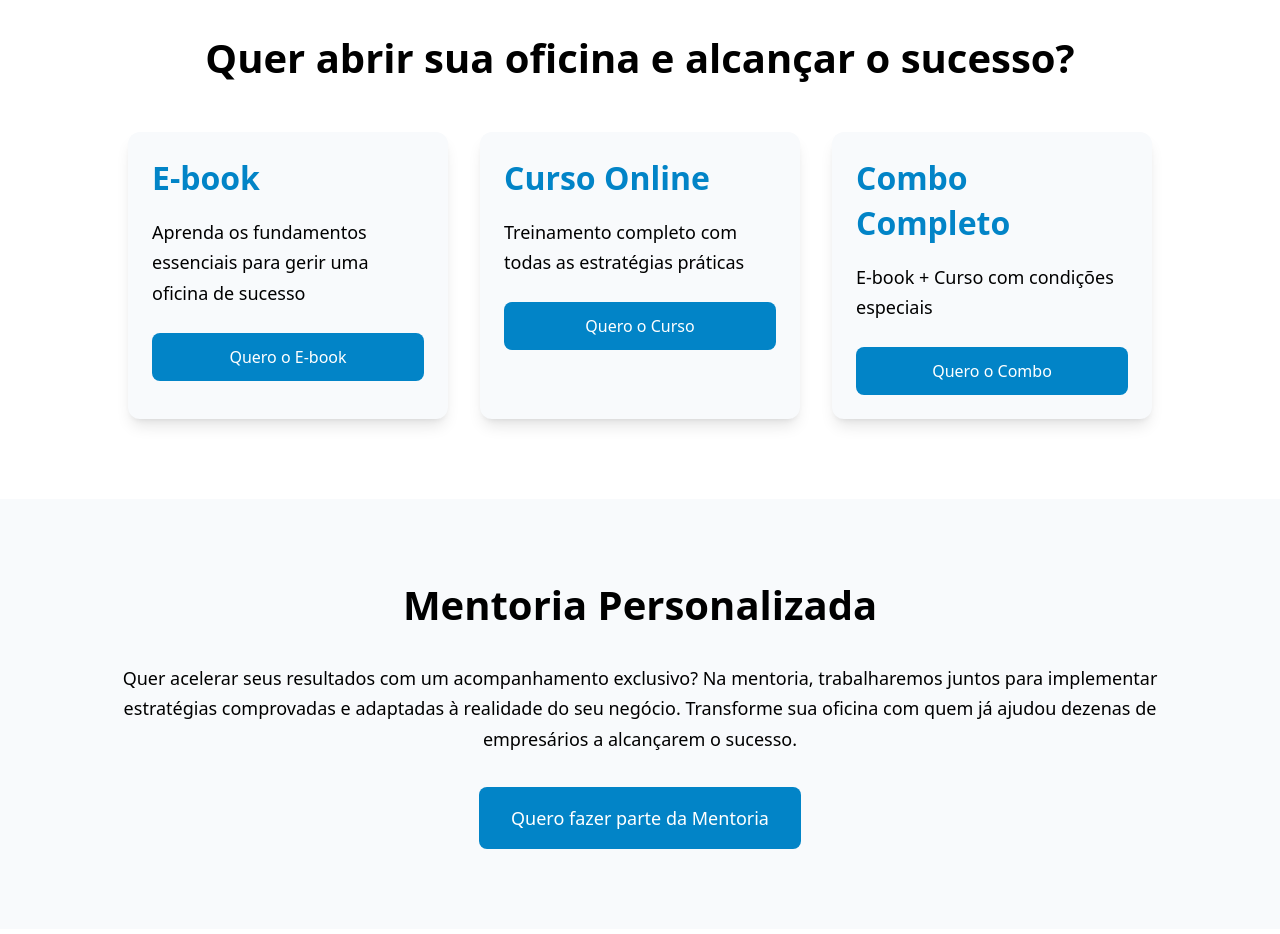
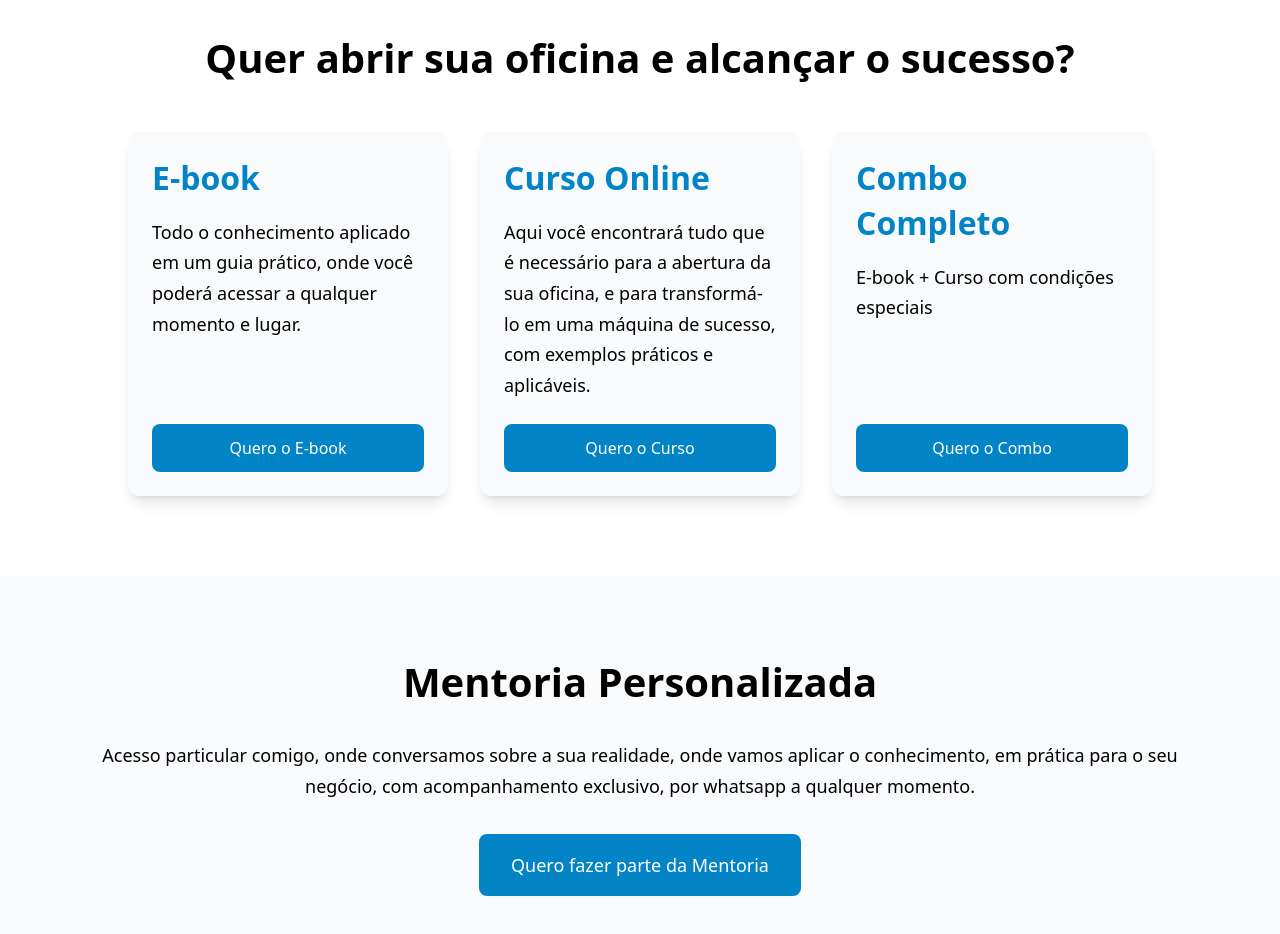
Before and after one commit to LukaVieira1/jordan-landing-page, a React (Vite) app: page / in a window 1280 px wide. Shown: the part 700-1634 px from the top of the page. Built offline with nearby package versions, Linux system fonts and the light colour scheme.

Commit message:
refactor: text and space

```diff
--- a/src/App.tsx
+++ b/src/App.tsx
@@ -103,15 +103,17 @@ function App() {
             <motion.div
               variants={stagger}
               whileHover={{ y: -10 }}
-              className="bg-secondary-50 p-6 rounded-card shadow-lg hover:shadow-xl transition-shadow"
+              className="bg-secondary-50 p-6 rounded-card shadow-lg hover:shadow-xl transition-shadow flex flex-col justify-between"
             >
+              <div className="">
                 <h3 className="text-heading-3 font-bold mb-4 text-primary-600">
                   E-book
                 </h3>
                 <p className="text-body-lg mb-6">
-                Aprenda os fundamentos essenciais para gerir uma oficina de
-                sucesso
+                  Todo o conhecimento aplicado em um guia prático, onde você
+                  poderá acessar a qualquer momento e lugar.
                 </p>
+              </div>
               <button className="w-full bg-primary-600 text-white py-3 rounded-lg hover:bg-primary-700 transition-colors">
                 Quero o E-book
               </button>
@@ -119,14 +121,18 @@ function App() {
             <motion.div
               variants={stagger}
               whileHover={{ y: -10 }}
-              className="bg-secondary-50 p-6 rounded-card shadow-lg hover:shadow-xl transition-shadow"
+              className="bg-secondary-50 p-6 rounded-card shadow-lg hover:shadow-xl transition-shadow flex flex-col justify-between"
             >
+              <div className="">
                 <h3 className="text-heading-3 font-bold mb-4 text-primary-600">
                   Curso Online
                 </h3>
                 <p className="text-body-lg mb-6">
-                Treinamento completo com todas as estratégias práticas
+                  Aqui você encontrará tudo que é necessário para a abertura da
+                  sua oficina, e para transformá-lo em uma máquina de sucesso,
+                  com exemplos práticos e aplicáveis.
                 </p>
+              </div>
               <button className="w-full bg-primary-600 text-white py-3 rounded-lg hover:bg-primary-700 transition-colors">
                 Quero o Curso
               </button>
@@ -134,14 +140,16 @@ function App() {
             <motion.div
               variants={stagger}
               whileHover={{ y: -10 }}
-              className="bg-secondary-50 p-6 rounded-card shadow-lg hover:shadow-xl transition-shadow"
+              className="bg-secondary-50 p-6 rounded-card shadow-lg hover:shadow-xl transition-shadow flex flex-col justify-between"
             >
+              <div className="">
                 <h3 className="text-heading-3 font-bold mb-4 text-primary-600">
                   Combo Completo
                 </h3>
                 <p className="text-body-lg mb-6">
                   E-book + Curso com condições especiais
                 </p>
+              </div>
               <button className="w-full bg-primary-600 text-white py-3 rounded-lg hover:bg-primary-700 transition-colors">
                 Quero o Combo
               </button>
@@ -163,11 +171,9 @@ function App() {
               Mentoria Personalizada
             </h2>
             <p className="text-body-lg mb-8">
-              Quer acelerar seus resultados com um acompanhamento exclusivo? Na
-              mentoria, trabalharemos juntos para implementar estratégias
-              comprovadas e adaptadas à realidade do seu negócio. Transforme sua
-              oficina com quem já ajudou dezenas de empresários a alcançarem o
-              sucesso.
+              Acesso particular comigo, onde conversamos sobre a sua realidade,
+              onde vamos aplicar o conhecimento, em prática para o seu negócio,
+              com acompanhamento exclusivo, por whatsapp a qualquer momento.
             </p>
             <motion.button
               className="bg-primary-600 text-white py-4 px-8 rounded-lg text-body-lg hover:bg-primary-700 transition-colors"
```
Lines whose indentation alone changed are shown as unchanged.
